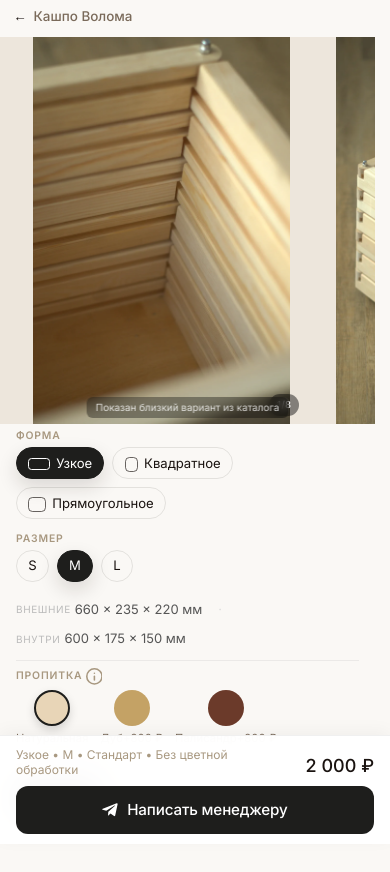
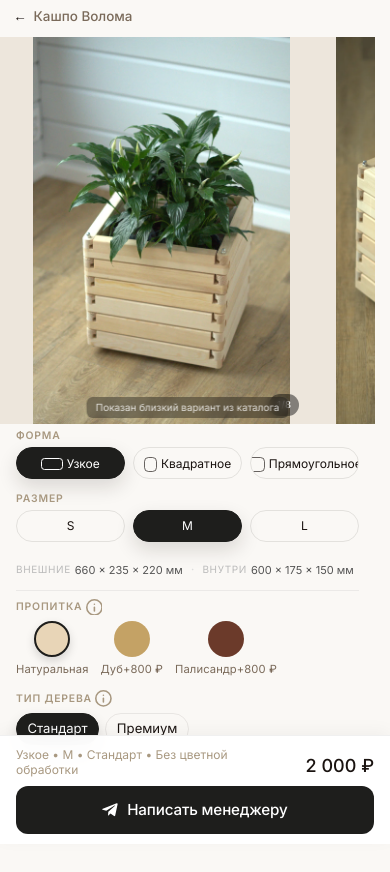
Before and after one commit to mentalprotector/Voloma, a Next.js app: page /configurator in a window 390 px wide. Shown: the top 872 px of the page. After the commit the page ends 844 px from the top, so only its background shows below. Built offline with nearby package versions, Linux system fonts and the light colour scheme.

Commit message:
fix(configurator): dynamic CTA padding, photo #7 first, shape pills single row on mobile

```diff
--- a/src/components/configurator/Configurator.tsx
+++ b/src/components/configurator/Configurator.tsx
@@ -6,7 +6,7 @@ import { getInitialSize, hasSizeOptions, isSizeAvailable } from "@/config/availa
 import { calculateTotalPrice } from "@/config/pricing";
 import { finishLabels, shapeLabels, sizeLabels } from "@/content/site-content";
 import { productVariants } from "@/data/product-variants";
-import { useCopyToClipboard, usePriceAnimation, useVibration } from "@/hooks";
+import { useCopyToClipboard, useDynamicScroll, usePriceAnimation, useVibration } from "@/hooks";
 import { buildMessengerUrl } from "@/lib/messenger-links";
 import { resolveVariantMatch } from "@/lib/product-matching";
 import type { MessengerKey } from "@/types/messenger";
@@ -28,6 +28,8 @@ export function Configurator() {
   const [finish, setFinish] = useState<Finish>("natural");
   const [quality, setQuality] = useState<Quality>("standard");
   const [sheetOpen, setSheetOpen] = useState(false);
+
+  useDynamicScroll();
 
   const { vibrate } = useVibration();
   const { pulse, elementRef: topPriceRef } = usePriceAnimation();
--- a/src/components/configurator/configurator.module.css
+++ b/src/components/configurator/configurator.module.css
@@ -52,7 +52,7 @@
 /* ===== Controls column ===== */
 .controlsColumn {
   padding: 0 clamp(16px, 4vw, 24px);
-  padding-bottom: calc(5rem + env(safe-area-inset-bottom));
+  padding-bottom: var(--cta-offset, 0px);
 }
 
 .controls {
@@ -174,6 +174,28 @@
     transform 0.15s ease;
   -webkit-tap-highlight-color: transparent;
   flex: 0 1 auto;
+}
+
+/* Mobile: force 3 shape pills into single row */
+@media (max-width: 767px) {
+  .segmentedControls {
+    flex-wrap: nowrap !important;
+  }
+
+  .segmentedControls .pill {
+    flex: 1 1 0 !important;
+    min-width: 0 !important;
+    padding: 0.4rem 0.35rem !important;
+    font-size: 0.75rem !important;
+    gap: 0.25rem !important;
+    white-space: nowrap !important;
+    overflow: hidden !important;
+    text-overflow: ellipsis !important;
+  }
+
+  .segmentedControls .shapeIcon {
+    flex-shrink: 0 !important;
+  }
 }
 
 .pill:active {
@@ -339,6 +361,28 @@
   gap: 8px 16px;
   padding: 10px 0;
   border-bottom: 0.5px solid rgba(0,0,0,0.06);
+}
+
+/* Mobile: force dimensions into single row */
+@media (max-width: 767px) {
+  .dimensionsRow {
+    flex-wrap: nowrap !important;
+    gap: 4px 8px !important;
+    overflow: hidden;
+  }
+
+  .dimItem {
+    min-width: 0 !important;
+    flex-shrink: 1 !important;
+  }
+
+  .dimValue {
+    font-size: 11px !important;
+  }
+
+  .dimSep {
+    flex-shrink: 0 !important;
+  }
 }
 
 .dimItem {
--- a/src/hooks/index.ts
+++ b/src/hooks/index.ts
@@ -4,3 +4,4 @@
 export { usePriceAnimation } from "./usePriceAnimation";
 export { useVibration } from "./useVibration";
 export { useCopyToClipboard } from "./useCopyToClipboard";
+export { useDynamicScroll } from "./useDynamicScroll";
--- /dev/null
+++ b/src/hooks/useDynamicScroll.ts
@@ -0,0 +1,91 @@
+"use client";
+
+import { useEffect } from "react";
+
+/**
+ * Dynamically adjusts padding-bottom on .controlsColumn to prevent content
+ * from being overlapped by the fixed CTA bar.
+ *
+ * Strategy: "Safe Bottom Margin" with GAP to avoid "stickiness"
+ * - Always maintain a 20px gap between content and CTA/bottom edge
+ * - If content fits → padding = GAP (clean spacing, no stickiness)
+ * - If content overlaps CTA → padding = CTA height + GAP (no overlap + gap)
+ *
+ * Uses ResizeObserver + scroll listener for reliable updates.
+ * Measures the last VISIBLE element (ignores display:none elements).
+ */
+export function useDynamicScroll() {
+  useEffect(() => {
+    const controlsColumn = document.querySelector('.controlsColumn') as HTMLElement | null;
+    const controlsWrapper = controlsColumn?.querySelector('.controls') as HTMLElement | null;
+    const ctaElement = document.querySelector('[data-cta]') as HTMLElement | null;
+
+    if (!controlsColumn || !controlsWrapper || !ctaElement) return;
+
+    const GAP = 20; // Always maintain this gap between content and CTA/bottom
+
+    const getLastVisibleElement = (parent: HTMLElement): HTMLElement | null => {
+      const children = Array.from(parent.children) as HTMLElement[];
+      // Find the last child that is actually visible (not display:none)
+      for (let i = children.length - 1; i >= 0; i--) {
+        const child = children[i];
+        const style = window.getComputedStyle(child);
+        if (style.display !== 'none' && child.offsetHeight > 0) {
+          // This child is visible, check its children recursively
+          const lastVisibleInChildren = getLastVisibleElement(child);
+          return lastVisibleInChildren || child;
+        }
+      }
+      return null;
+    };
+
+    const checkOverflow = () => {
+      requestAnimationFrame(() => {
+        const ctaHeight = ctaElement.offsetHeight;
+        const viewportHeight = window.innerHeight;
+
+        // Find the last VISIBLE element (ignores display:none like .summaryBar on mobile)
+        const lastElement = getLastVisibleElement(controlsWrapper);
+        if (!lastElement) return;
+
+        // Measure position relative to viewport (correct for fixed CTA)
+        const lastElementRect = lastElement.getBoundingClientRect();
+        const lastElementBottom = lastElementRect.bottom;
+
+        // Calculate where CTA starts from top of viewport
+        const ctaTopEdge = viewportHeight - ctaHeight;
+
+        // Check if last element overlaps with CTA area (minus GAP)
+        if (lastElementBottom > ctaTopEdge - GAP) {
+          // Content overlaps CTA → push it up: CTA height + GAP
+          controlsColumn.style.setProperty('--cta-offset', `${ctaHeight + GAP}px`);
+        } else {
+          // Content fits → just add GAP for clean spacing (no stickiness)
+          controlsColumn.style.setProperty('--cta-offset', `${GAP}px`);
+        }
+      });
+    };
+
+    // Initial check
+    checkOverflow();
+
+    // Observe body for layout changes (images loaded, content updates)
+    const resizeObserver = new ResizeObserver(() => {
+      requestAnimationFrame(checkOverflow);
+    });
+
+    resizeObserver.observe(document.body);
+
+    // Listen to scroll and resize events for dynamic recalculation
+    window.addEventListener('scroll', checkOverflow, { passive: true });
+    window.addEventListener('resize', checkOverflow);
+
+    return () => {
+      resizeObserver.disconnect();
+      window.removeEventListener('scroll', checkOverflow);
+      window.removeEventListener('resize', checkOverflow);
+      // Reset CSS variable
+      controlsColumn.style.removeProperty('--cta-offset');
+    };
+  }, []);
+}
--- a/src/lib/gallery-images.ts
+++ b/src/lib/gallery-images.ts
@@ -45,8 +45,8 @@ export function getGalleryImages(
 
   const basePath = `/images/cashpo/configs/${shapeFolder}${sizeSuffix}/${finishFolder}`;
 
-  // Put photo #6 first (the one with flowers in the planter), then the rest in order
-  const order = [6, 1, 2, 3, 4, 5, 7, 8];
+  // Put photo #7 first (the one with flowers in the planter), then the rest in order
+  const order = [7, 1, 2, 3, 4, 5, 6, 8];
 
   const images: ProductImage[] = [];
 
```
Also changed, not shown: 1 other file (tests, documents, lock files or other folders).
